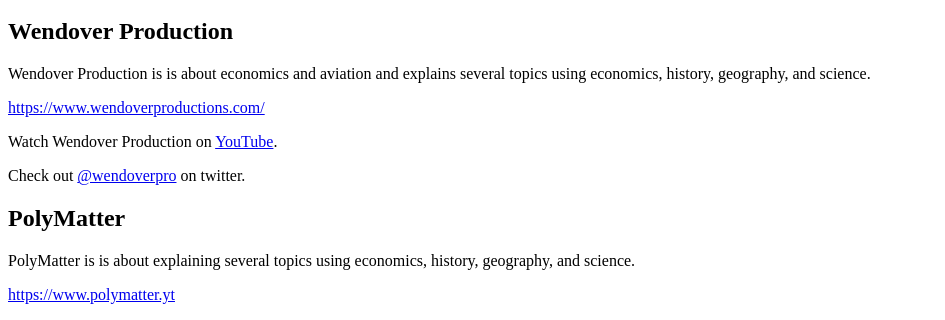
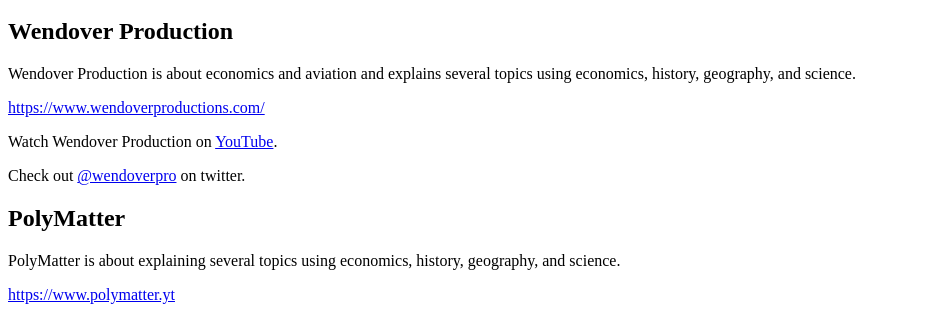
Before and after one commit to IRod22/ed-yt-relations, an Angular app: page / in a window 1280 px wide. Shown: the part 494-814 px from the top of the page, without its empty margins (0-945 px from the left). Built offline with nearby package versions, Linux system fonts and the light colour scheme.

Commit message:
fix: fix typo

```diff
--- a/src/app/relations.service.ts
+++ b/src/app/relations.service.ts
@@ -52,7 +52,7 @@
     {
       id: 'wendoverpro',
       name: 'Wendover Production',
-      description: 'is about economics and aviation and explains several topics using economics, history, geography, and science.',
+      description: 'about economics and aviation and explains several topics using economics, history, geography, and science.',
       twitter: Just('wendoverpro'),
       yt: Just({id:'Wendoverproductions', short: true}),
       website: Just('https://www.wendoverproductions.com/'),
@@ -60,7 +60,7 @@
     {
       id: 'polymatter',
       name: 'PolyMatter',
-      description: 'is about explaining several topics using economics, history, geography, and science.',
+      description: 'about explaining several topics using economics, history, geography, and science.',
       twitter: Just('Polymatters'),
       yt: Just({id:'UCgNg3vwj3xt7QOrcIDaHdFg', short: false}),
       website: Just('https://www.polymatter.yt'),
```
